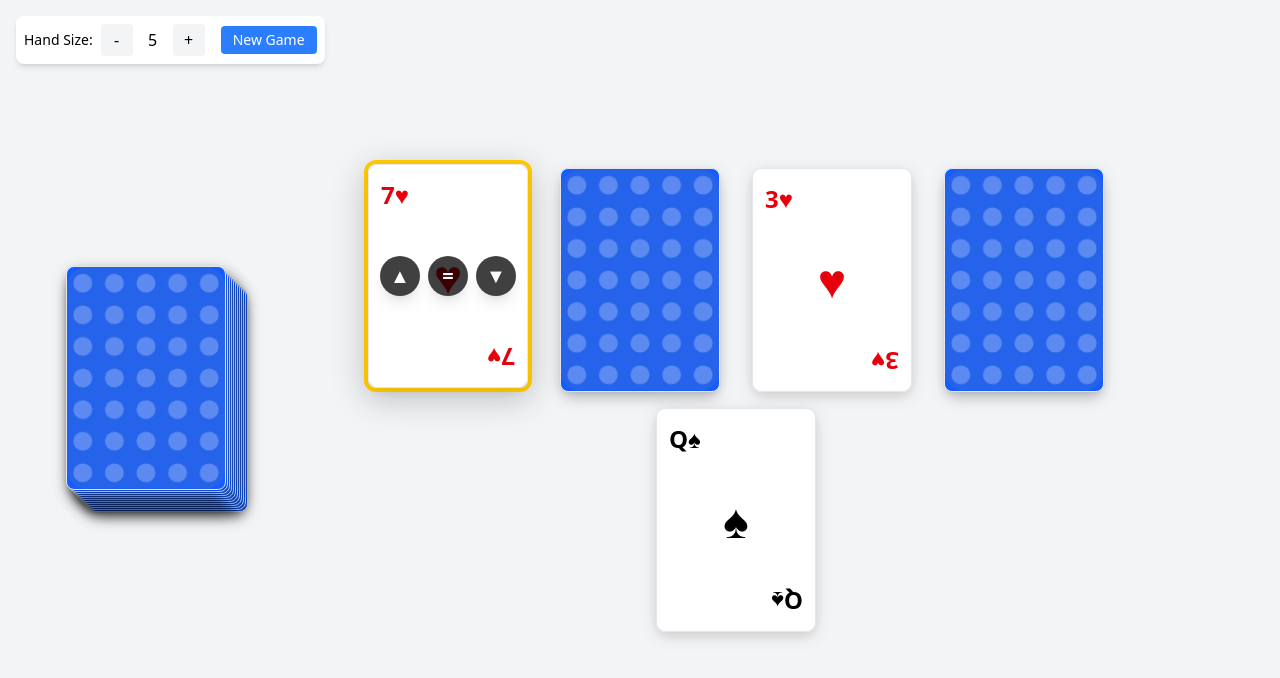
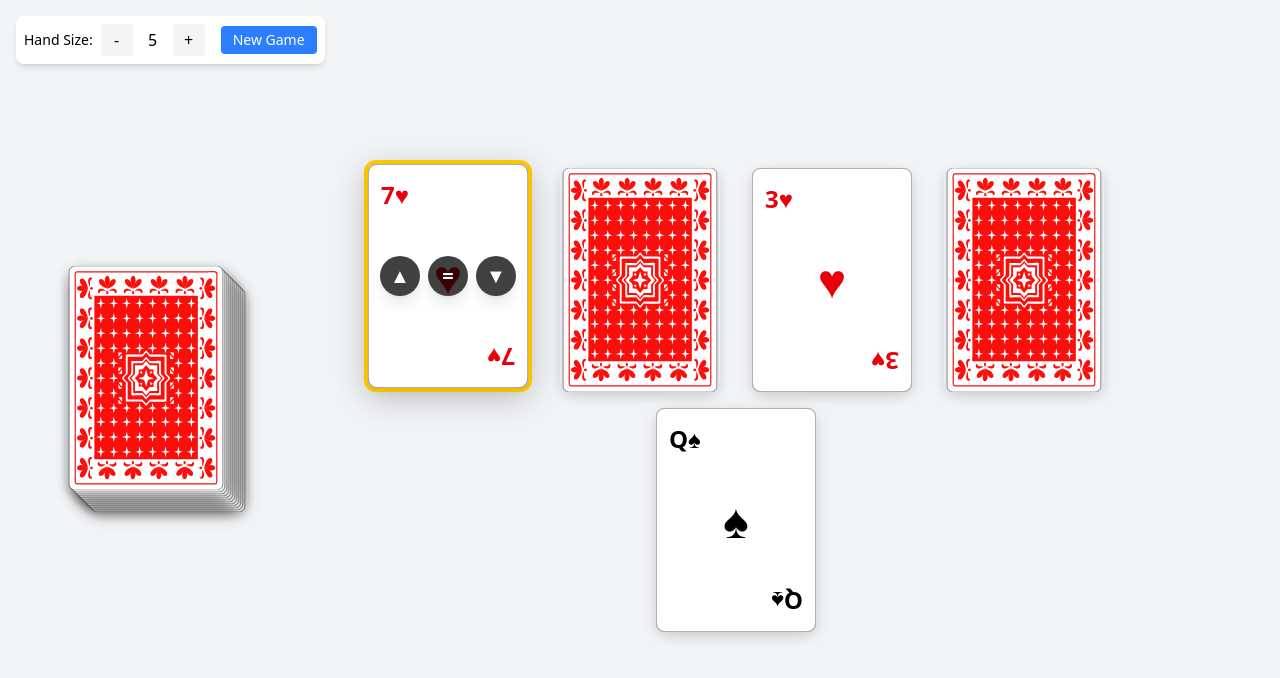
Before and after one commit to kmb5/busgame, a React (Vite) app: page / in a window 1280 px wide. Shown: the top 678 px of the page. Built offline with nearby package versions, Linux system fonts and the light colour scheme.

Commit message:
add proper back side to card

```diff
--- a/package.json
+++ b/package.json
@@ -34,6 +34,7 @@
     "prettier": "^3.2.5",
     "typescript": "~5.8.3",
     "typescript-eslint": "^8.30.1",
-    "vite": "^6.3.5"
+    "vite": "^6.3.5",
+    "vite-plugin-svgr": "^4.3.0"
   }
 }
--- a/src/components/Card.tsx
+++ b/src/components/Card.tsx
@@ -1,4 +1,5 @@
 import type { Card as CardType, Suit } from '../types/card';
+import { CardBackWrapper } from './CardBack';
 
 const getSuitColor = (suit: Suit) => {
   return suit === 'hearts' || suit === 'diamonds' ? 'text-red-600' : 'text-black';
@@ -43,20 +44,7 @@ export const Card = ({ suit, rank, active = false, faceDown = true }: CardType)
             backfaceVisibility: 'hidden',
           }}
         >
-          <div className="absolute inset-0 w-full h-full bg-blue-600 rounded-lg shadow-lg border border-gray-200 overflow-hidden">
-            <svg
-              className="absolute inset-0 w-full h-full"
-              viewBox="0 0 100 140"
-              fill="none"
-              xmlns="http://www.w3.org/2000/svg"
-            >
-              <rect width="100" height="140" rx="12" fill="#2563eb" />
-              <pattern id="pattern" patternUnits="userSpaceOnUse" width="20" height="20">
-                <circle cx="10" cy="10" r="6" fill="#fff" fillOpacity="0.25" />
-              </pattern>
-              <rect width="100" height="140" rx="12" fill="url(#pattern)" />
-            </svg>
-          </div>
+          <CardBackWrapper />
         </div>
 
         {/* Card Front (face up) */}
@@ -69,7 +57,7 @@ export const Card = ({ suit, rank, active = false, faceDown = true }: CardType)
             backfaceVisibility: 'hidden',
           }}
         >
-          <div className={`flex flex-col p-3 w-full h-full border border-gray-200 rounded-lg`}>
+          <div className={`flex flex-col p-3 w-full h-full border border-black/30 rounded-lg`}>
             <div className={`text-[min(4vw,min(24px,3vh))] font-bold ${suitColor}`}>
               {rank}
               {suitSymbol}
--- /dev/null
+++ b/src/components/CardBack.tsx
@@ -0,0 +1,9 @@
+import CardBack from '../assets/cardBack.svg';
+
+export function CardBackWrapper() {
+  return (
+    <div className="absolute inset-0 w-full h-full rounded-lg overflow-hidden">
+      <img src={CardBack} className="w-full h-full" alt="Card Back" />
+    </div>
+  );
+}
--- a/vite.config.ts
+++ b/vite.config.ts
@@ -1,8 +1,9 @@
-import { defineConfig } from "vite";
-import react from "@vitejs/plugin-react";
-import tailwindcss from "@tailwindcss/vite";
+import { defineConfig } from 'vite';
+import react from '@vitejs/plugin-react';
+import tailwindcss from '@tailwindcss/vite';
+import svgr from 'vite-plugin-svgr';
 
 // https://vite.dev/config/
 export default defineConfig({
-  plugins: [react(), tailwindcss()],
+  plugins: [react(), tailwindcss(), svgr()],
 });
```
Also changed, not shown: src/assets/cardBack.svg (added), 1 other file (tests, documents, lock files or other folders).
